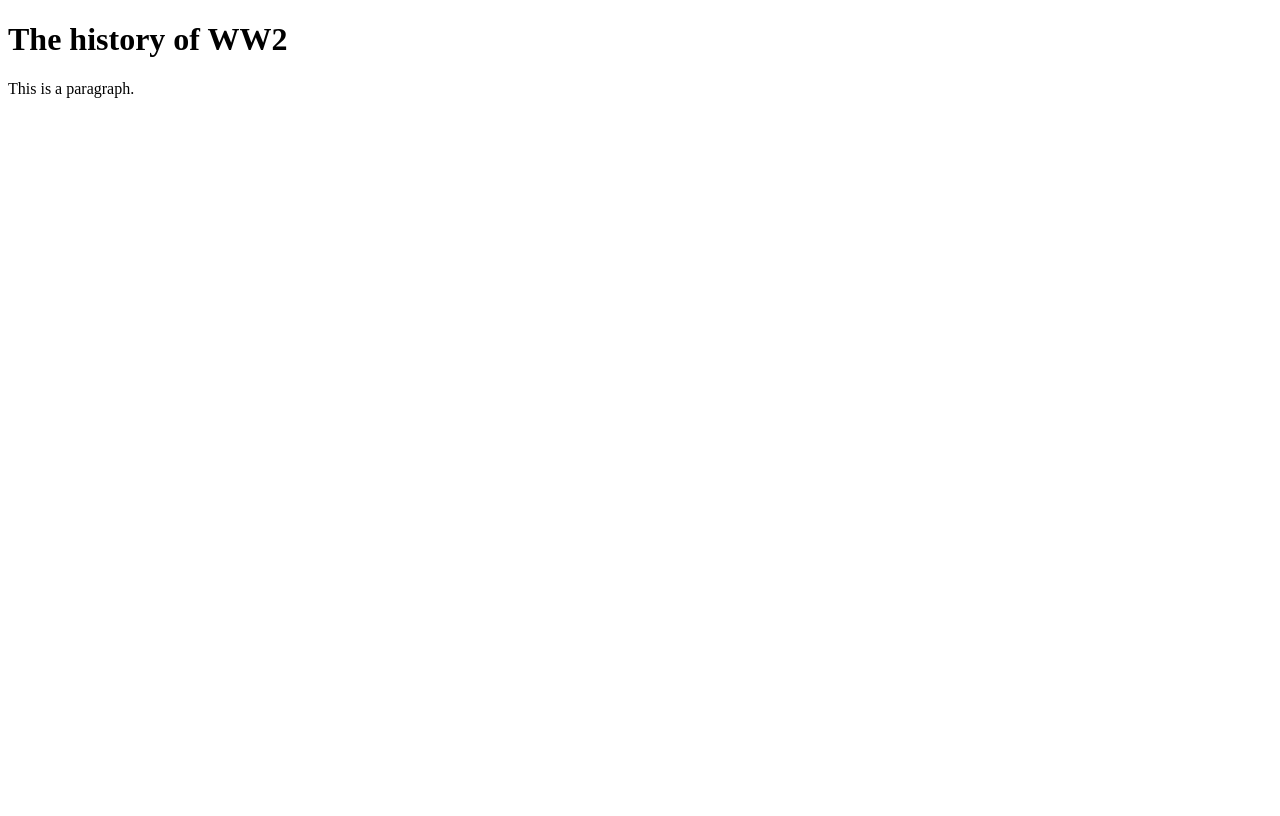
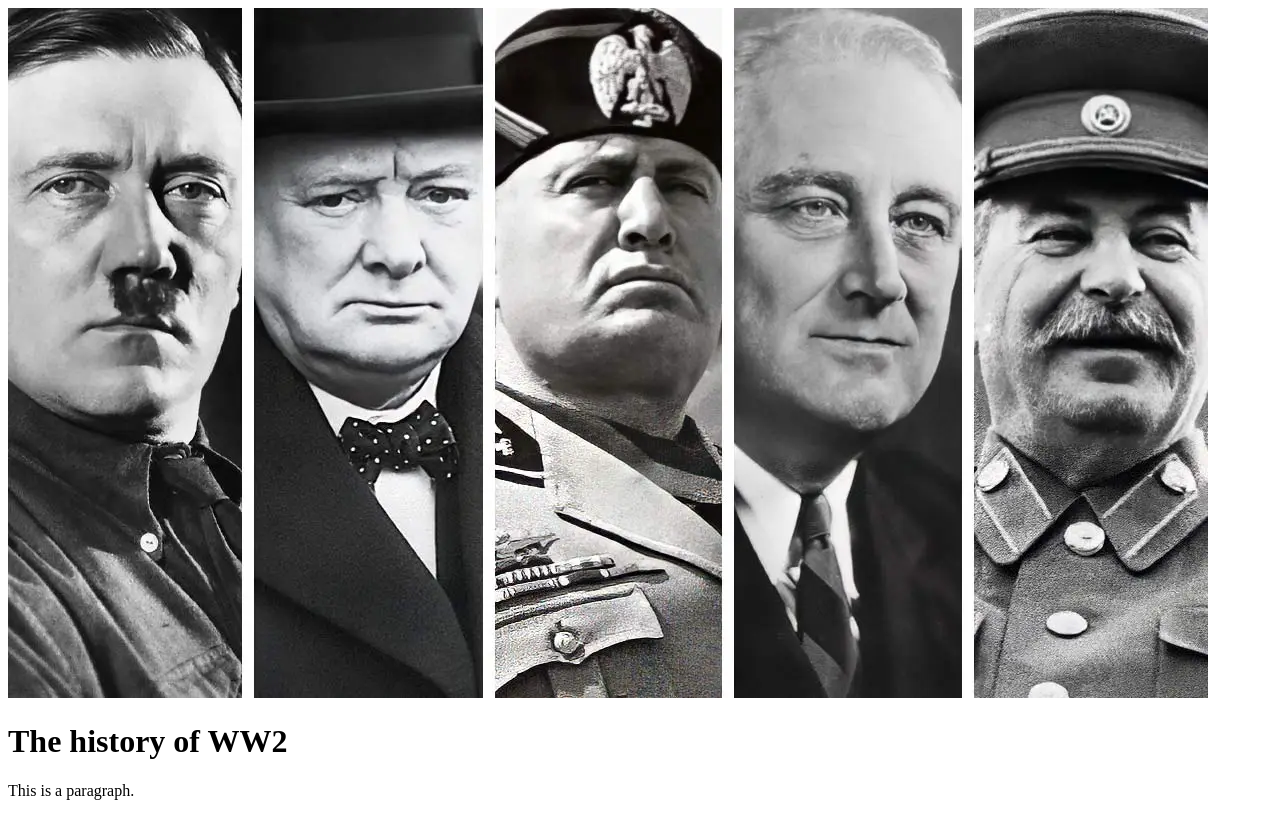
Before and after one commit to Gabriel0643/nap.github.io, a plain HTML site: page index.html in a window 1280 px wide. Drawn offline with Linux system fonts and the light colour scheme.

Commit message:
Update index.html

```diff
--- a/index.html
+++ b/index.html
@@ -17,6 +17,7 @@
    </head>
 
    <body>
+      <img src="leaders.jpg" alt="image of WW2 leaders">
 
      <h1>The history of WW2</h1>
      <p>This is a paragraph.</p>
```
